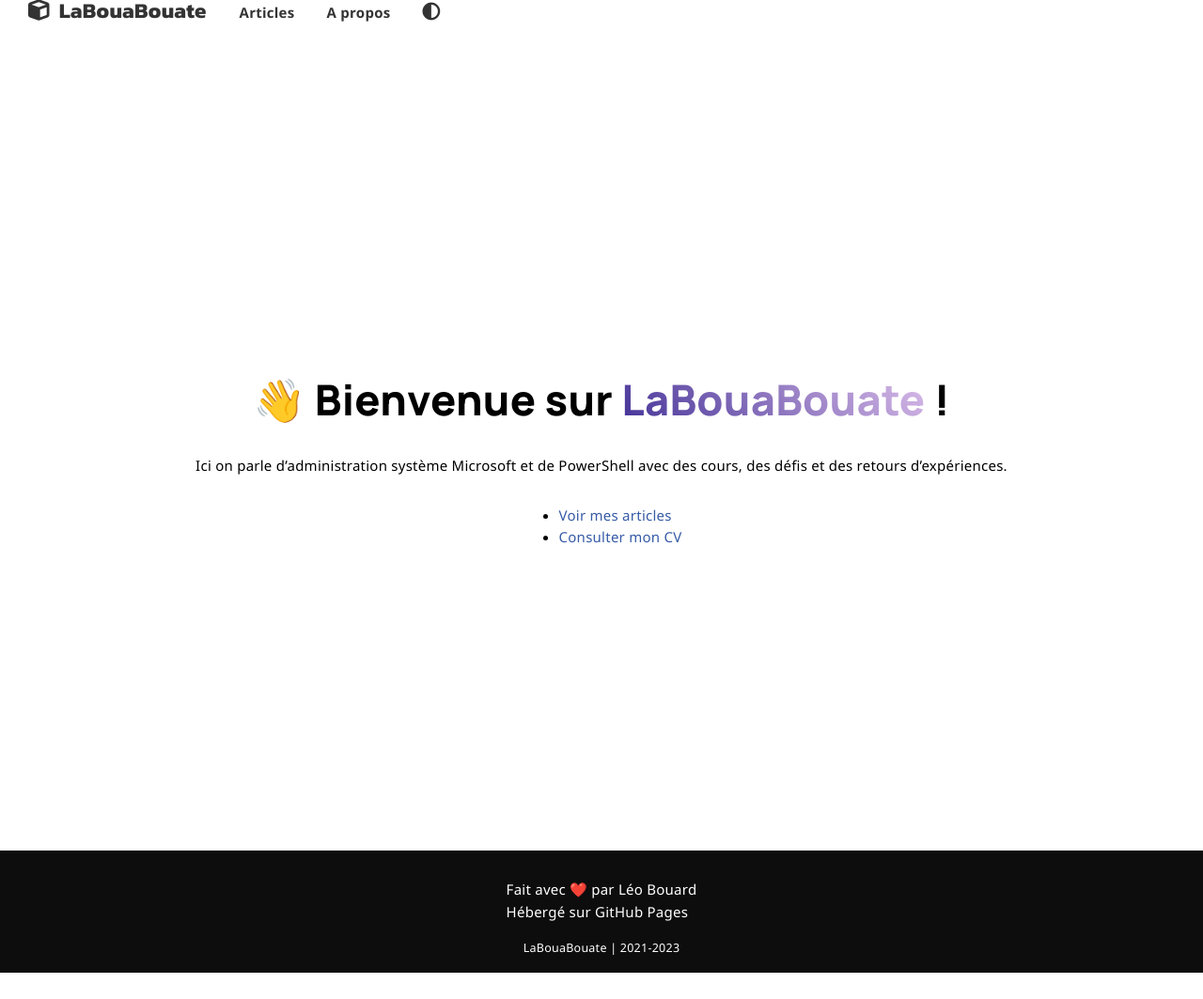
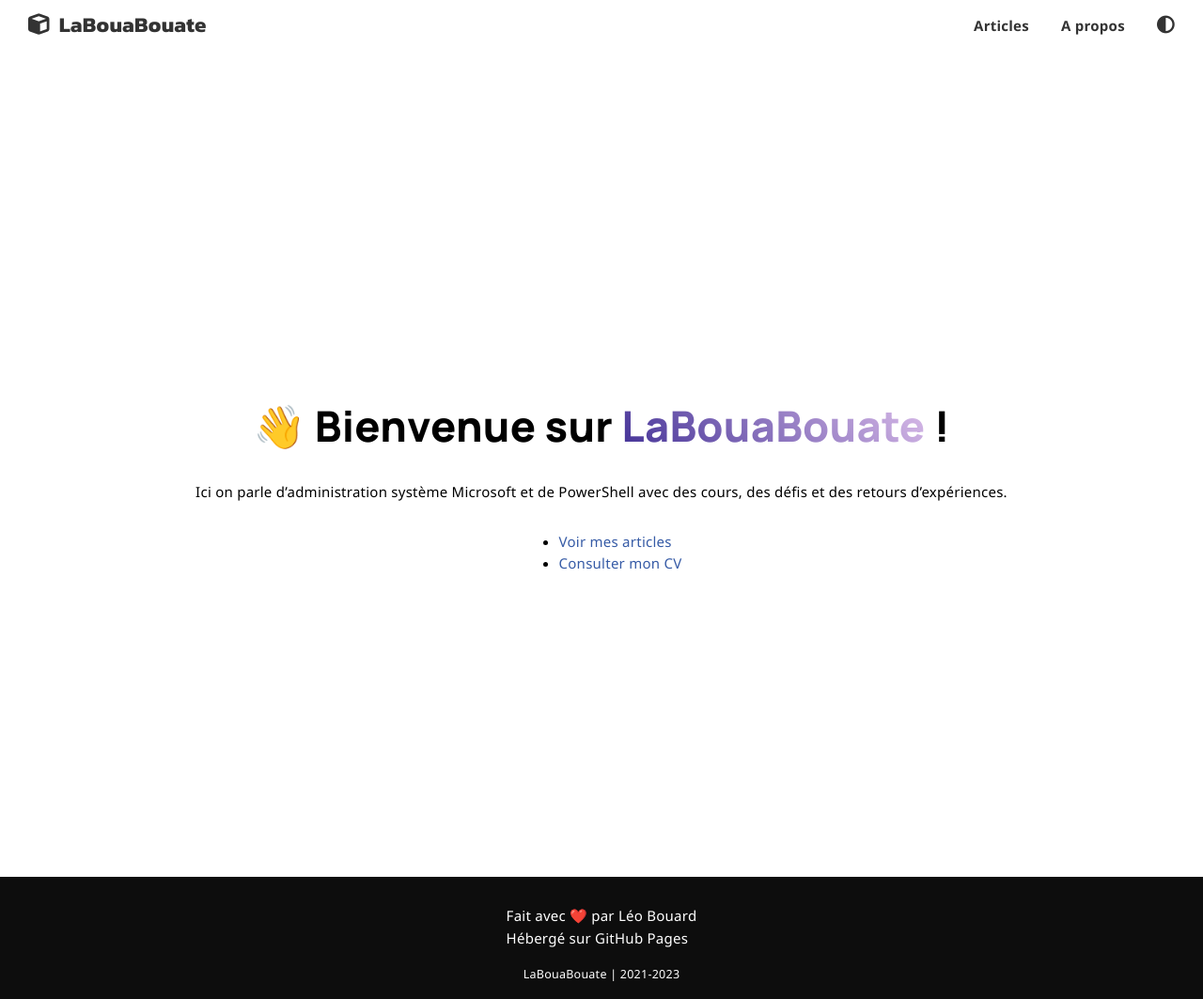
Before and after one commit to leobouard/leobouard.github.io, a Jekyll site: the page built from index.md, in a window 1280 px wide. Shown: the whole page at 94% size. Built offline with Jekyll 4.4.1, drawn with Linux system fonts in a browser that asks for light colours; nearby versions of some CDN libraries; some web fonts are replaced; our own code applies the rules of GitHub Pages for plain Markdown files; before the commit the page ends 1035 px from its top, so only the background shows below that.

Commit message:
Update default.html

```diff
--- a/_layouts/default.html
+++ b/_layouts/default.html
@@ -27,11 +27,11 @@
   <body>
     <header id="top">
       <nav>
+        <a class="home" href="{{ "/" | absolute_url }}">
+          <i class="fa-solid fa-cube"></i>
+          <span>LaBouaBouate</span>
+        </a>
         <div class="horizontal-menu">
-          <a class="home" href="{{ "/" | absolute_url }}">
-            <i class="fa-solid fa-cube"></i>
-            <span>LaBouaBouate</span>
-          </a>
           <a href="/blog">Articles</a>
           <a href="/about">A propos</a>
           <a class="dark-mode" title="Mode sombre" href="javascript:document.documentElement.classList.add('dark');">
```
